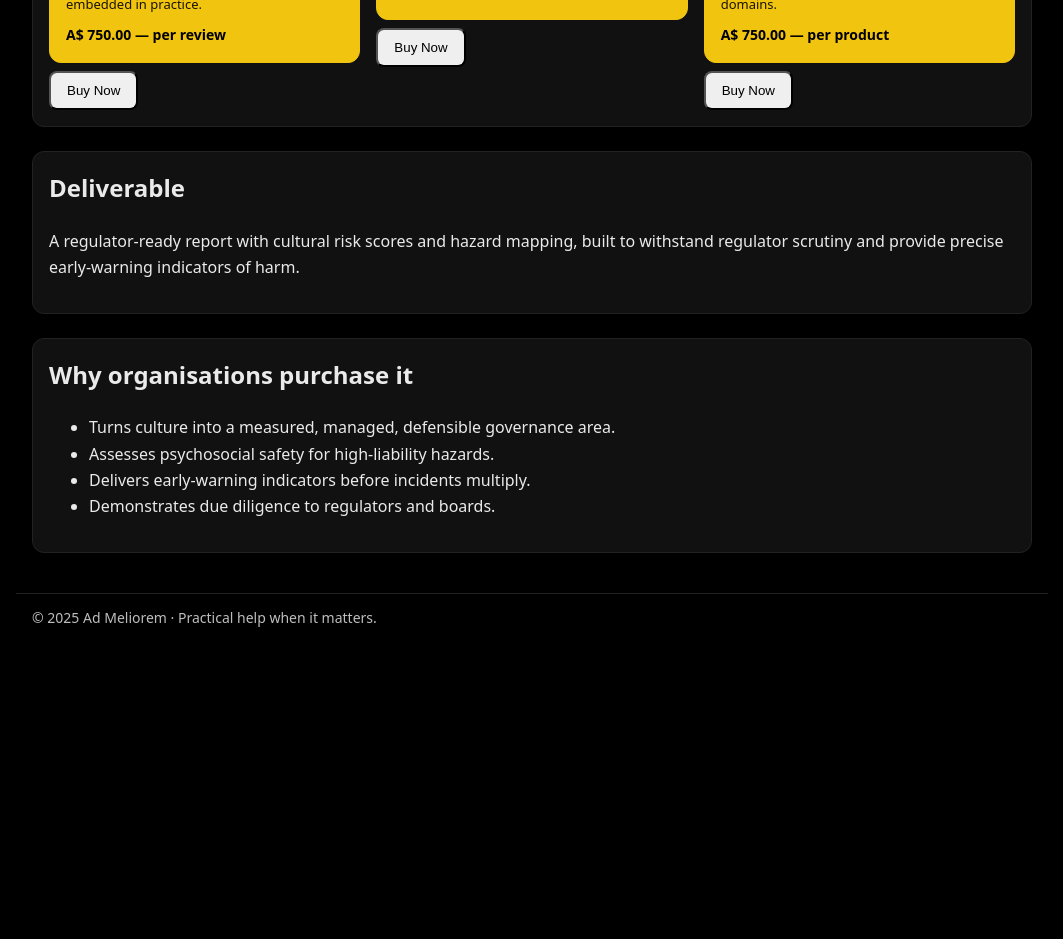
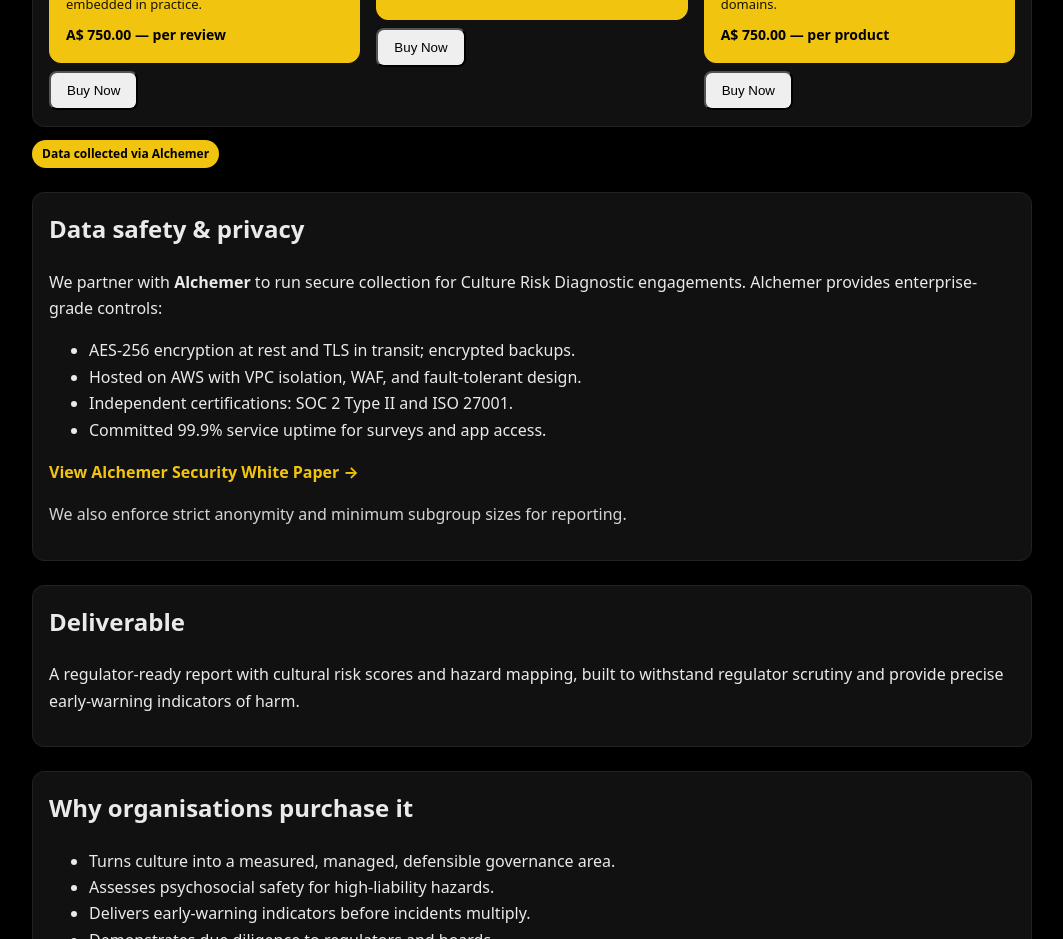
Before and after one commit to AlbertoRMelgoza/AdMeliorem, a Next.js app: page /products/culture-risk-diagnostic in a window 1280 px wide. Shown: the part 880-1819 px from the top of the page, without its empty margins (108-1171 px from the left). Before the commit the page ends 1531 px from the top, so only its background shows below. Built offline with nearby package versions, Linux system fonts and the light colour scheme.

Commit message:
Update page.tsx

```diff
--- a/app/products/culture-risk-diagnostic/page.tsx
+++ b/app/products/culture-risk-diagnostic/page.tsx
@@ -164,6 +164,50 @@ export default function CRDPage() {
         </div>
       </section>
 
+{/* Partner + privacy note */}
+<div style={{ margin: "12px 0 0 0" }}>
+  <span
+    style={{
+      display: "inline-block",
+      background: "#f1c40f",
+      color: "#000",
+      borderRadius: 9999,
+      padding: "4px 10px",
+      fontWeight: 700,
+      fontSize: 12,
+    }}
+  >
+    Data collected via Alchemer
+  </span>
+</div>
+
+<section style={card} id="data-safety">
+  <h2 style={{ marginTop: 0 }}>Data safety &amp; privacy</h2>
+  <p>
+    We partner with <strong>Alchemer</strong> to run secure collection for Culture Risk
+    Diagnostic engagements. Alchemer provides enterprise-grade controls:
+  </p>
+  <ul>
+    <li>AES-256 encryption at rest and TLS in transit; encrypted backups.</li>
+    <li>Hosted on AWS with VPC isolation, WAF, and fault-tolerant design.</li>
+    <li>Independent certifications: SOC 2 Type II and ISO 27001.</li>
+    <li>Committed 99.9% service uptime for surveys and app access.</li>
+  </ul>
+  <p style={{ marginTop: 10 }}>
+    <a
+      href="/docs/alchemer-security-whitepaper.pdf"
+      style={{ color: "#f1c40f", textDecoration: "none", fontWeight: 700 }}
+      target="_blank"
+      rel="noopener noreferrer"
+    >
+      View Alchemer Security White Paper →
+    </a>
+  </p>
+  <p style={{ opacity: 0.9, marginTop: 10 }}>
+    We also enforce strict anonymity and minimum subgroup sizes for reporting.
+  </p>
+</section>
+
       <section style={card}>
         <h2 style={{ marginTop: 0 }}>Deliverable</h2>
         <p>
```
